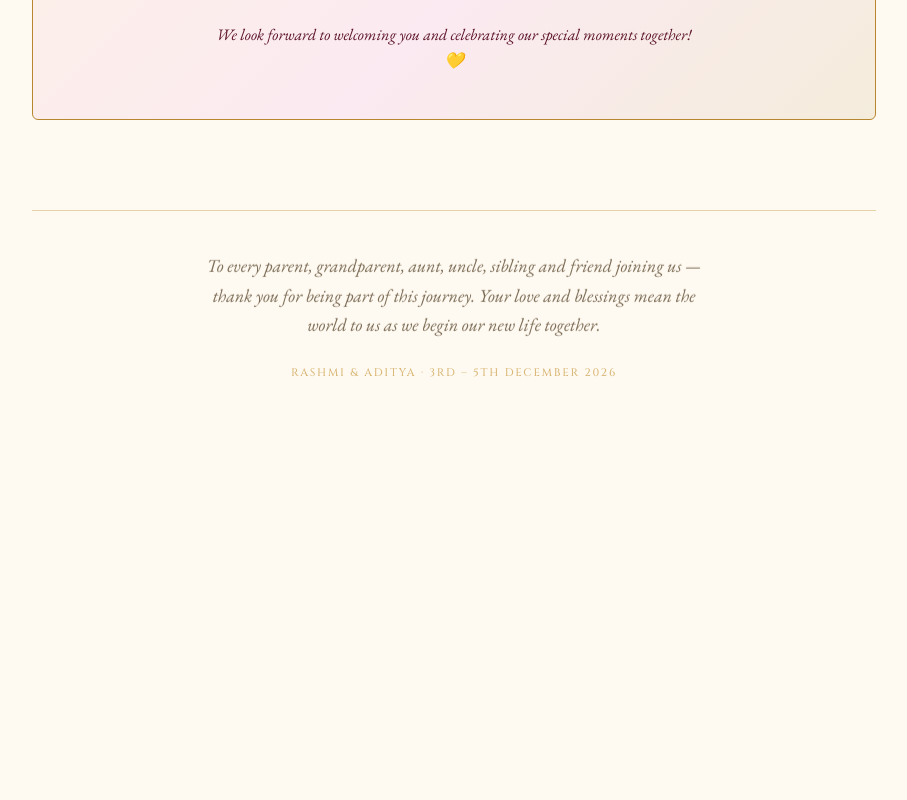
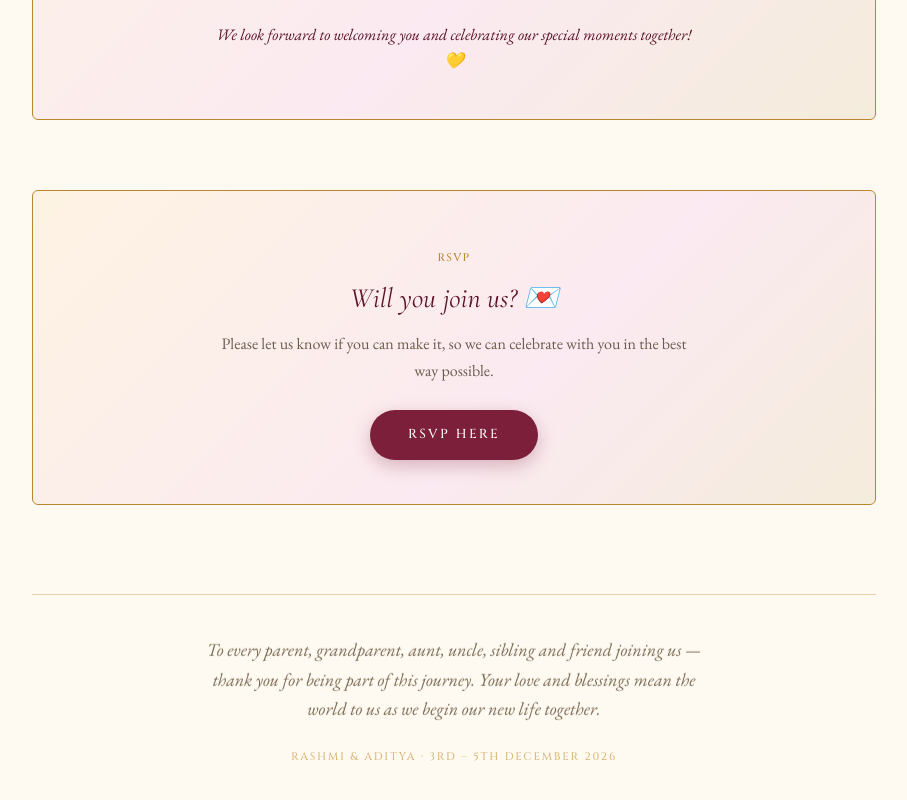
Before and after one commit to rashmiwedsaditya/rashmiwedsaditya, a plain HTML site: page index.html in a window 1280 px wide. Shown: the part 4365-5165 px from the top of the page, without its empty margins (186-1093 px from the left). Before the commit the page ends 4867 px from the top, so only its background shows below. Drawn offline with nearby package versions, Linux system fonts and the light colour scheme.

Commit message:
Add files via upload

```diff
--- a/index.html
+++ b/index.html
@@ -412,6 +412,23 @@
 
   .event .loc a{ color:var(--sage); text-decoration:underline; text-decoration-color:var(--gold-soft); text-underline-offset:3px; transition:color .2s; }
   .event .loc a:hover{ color:var(--maroon); }
+
+  /* ===== RSVP ===== */
+  .rsvp{ text-align:center; margin:70px 0 0; padding:44px 30px;
+    border:1px solid var(--gold); border-radius:6px;
+    background:linear-gradient(135deg,#fdf3e2,#fbeaf1 60%, #f4ecdb); }
+  .rsvp .prompt{ font-family:'Cormorant Garamond', serif; font-style:italic; color:var(--maroon-deep);
+    font-size:clamp(21px,4.6vw,28px); margin:8px 0 6px; }
+  .rsvp p{ max-width:480px; margin:10px auto 26px; color:#6b5c4f; font-size:16px; }
+  .rsvp-btn{
+    display:inline-block; padding:14px 38px; border-radius:40px;
+    background:var(--maroon); color:#fff; text-decoration:none;
+    font-family:'Cinzel', serif; font-size:13px; letter-spacing:.18em; text-transform:uppercase;
+    box-shadow:0 6px 18px rgba(124,31,58,.28);
+    transition:transform .25s ease, box-shadow .25s ease, background .25s ease;
+  }
+  .rsvp-btn:hover{ background:var(--maroon-deep); transform:translateY(-2px); box-shadow:0 10px 24px rgba(124,31,58,.34); }
+  @media (max-width:480px){ .rsvp{ padding:30px 18px; margin-top:48px; } .rsvp-btn{ padding:13px 30px; } }
 </style>
 </head>
 <body>
@@ -562,6 +579,16 @@
     </div>
   </section>
 
+  <!-- ============ RSVP ============ -->
+  <section class="chapter" id="rsvp" style="padding-top:0;">
+    <div class="rsvp">
+      <span class="label">RSVP</span>
+      <div class="prompt">Will you join us? 💌</div>
+      <p>Please let us know if you can make it, so we can celebrate with you in the best way possible.</p>
+      <a class="rsvp-btn" href="https://forms.gle/FiA4Fng2HRt4qv94A" target="_blank" rel="noopener">RSVP Here</a>
+    </div>
+  </section>
+
   <footer>
     <p>To every parent, grandparent, aunt, uncle, sibling and friend joining us — thank you for
       being part of this journey. Your love and blessings mean the world to us as we begin our
@@ -593,6 +620,7 @@
     ['.interlude','fade'],
     ['.attire','zoom'],
     ['.attire-final','zoom'],
+    ['.rsvp','zoom'],
     ['footer p',null],
     ['footer .page','fade']
   ];
```
